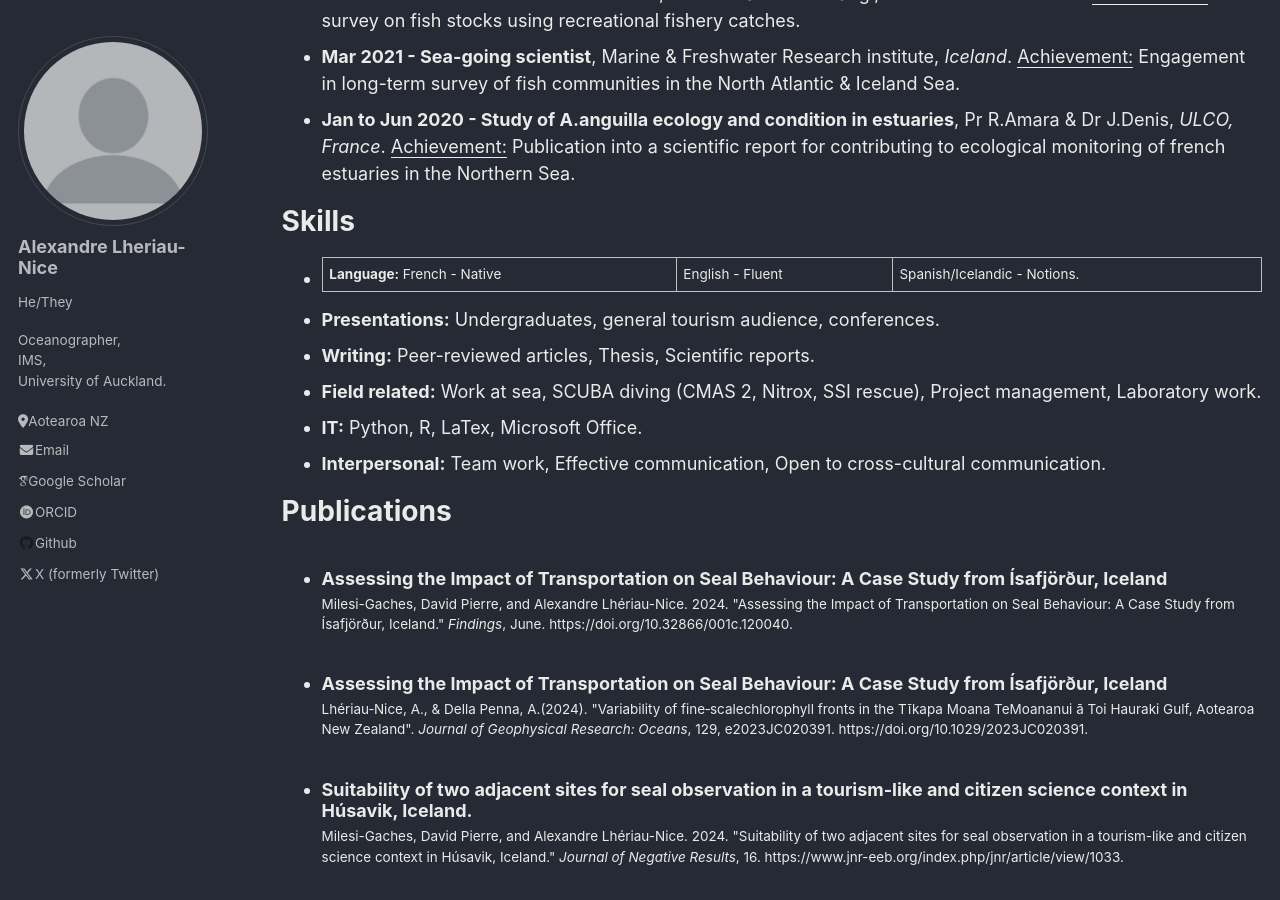
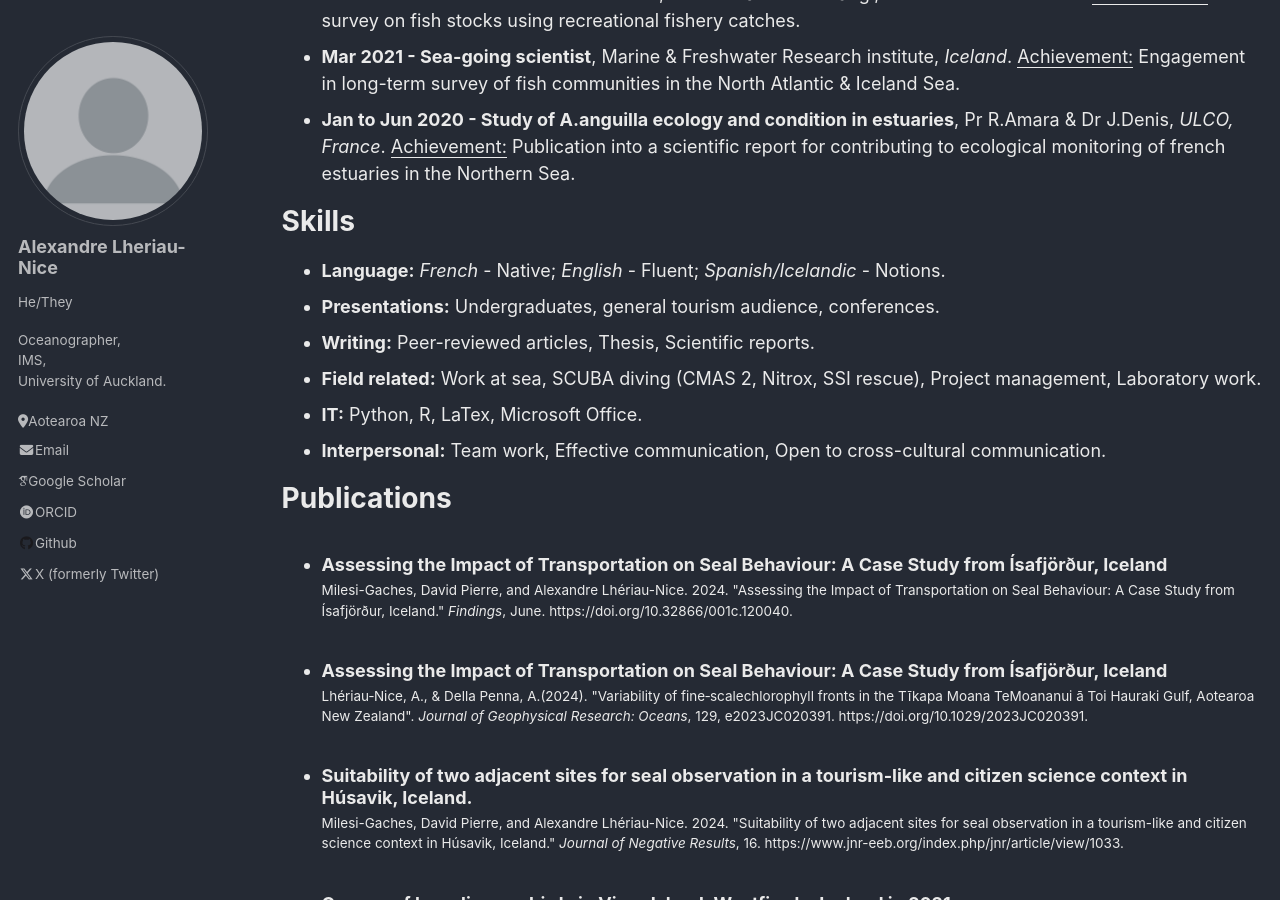
Before and after one commit to AlxLhrNc/AlxLhrNc.github.io, a Jekyll site: the page built from _pages/cv.md, in a window 1280 px wide and 900 px high, scrolled down 698 px. Built offline with Jekyll 4.4.1, drawn with Linux system fonts in a browser that asks for light colours; some web fonts are replaced.

Commit message:
Update cv.md

```diff
--- a/_pages/cv.md
+++ b/_pages/cv.md
@@ -27,7 +27,7 @@ Northern Sea.
 
 Skills
 ======
-* **Language:** French - Native | English - Fluent | Spanish/Icelandic - Notions.
+* **Language:** _French_ - Native; _English_ - Fluent;  _Spanish/Icelandic_ - Notions.
 * **Presentations:** Undergraduates, general tourism audience, conferences.
 * **Writing:** Peer-reviewed articles, Thesis, Scientific reports.
 * **Field related:** Work at sea, SCUBA diving (CMAS 2, Nitrox, SSI rescue), Project management, Laboratory work.
```
